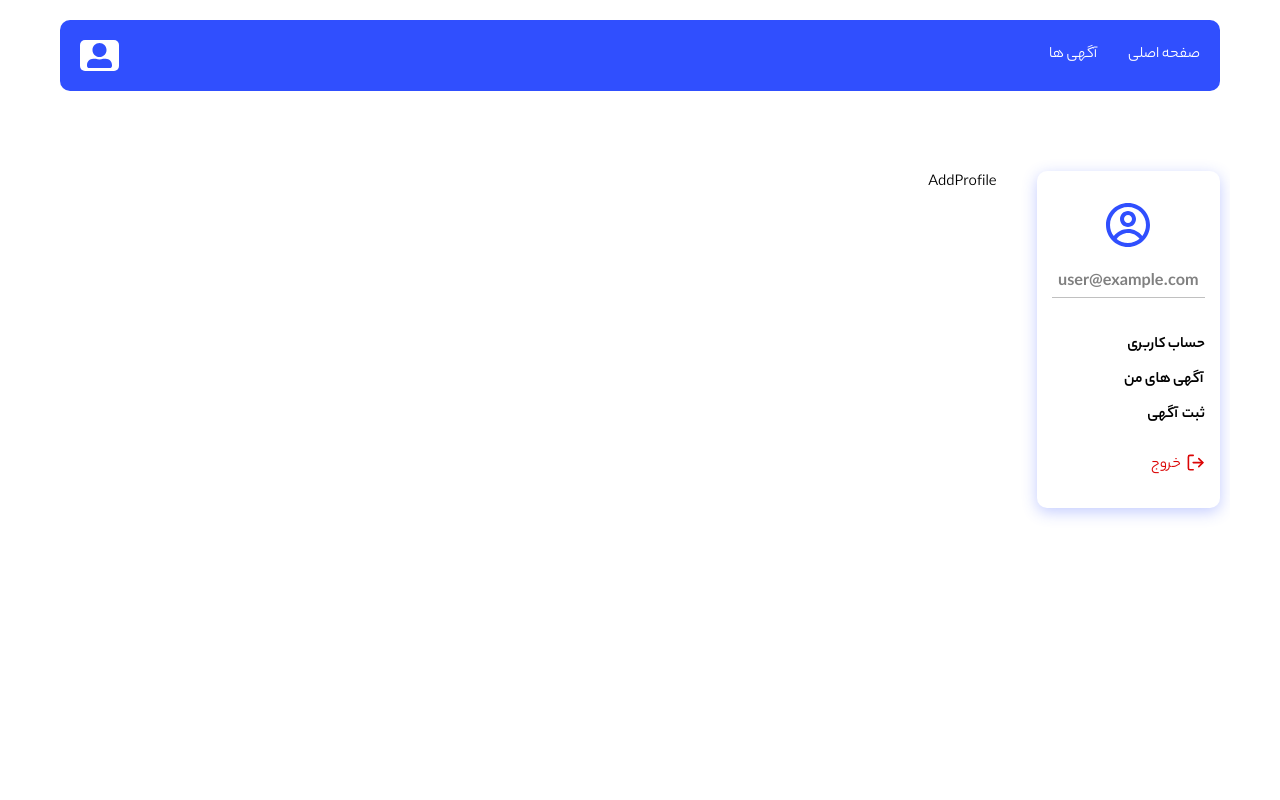
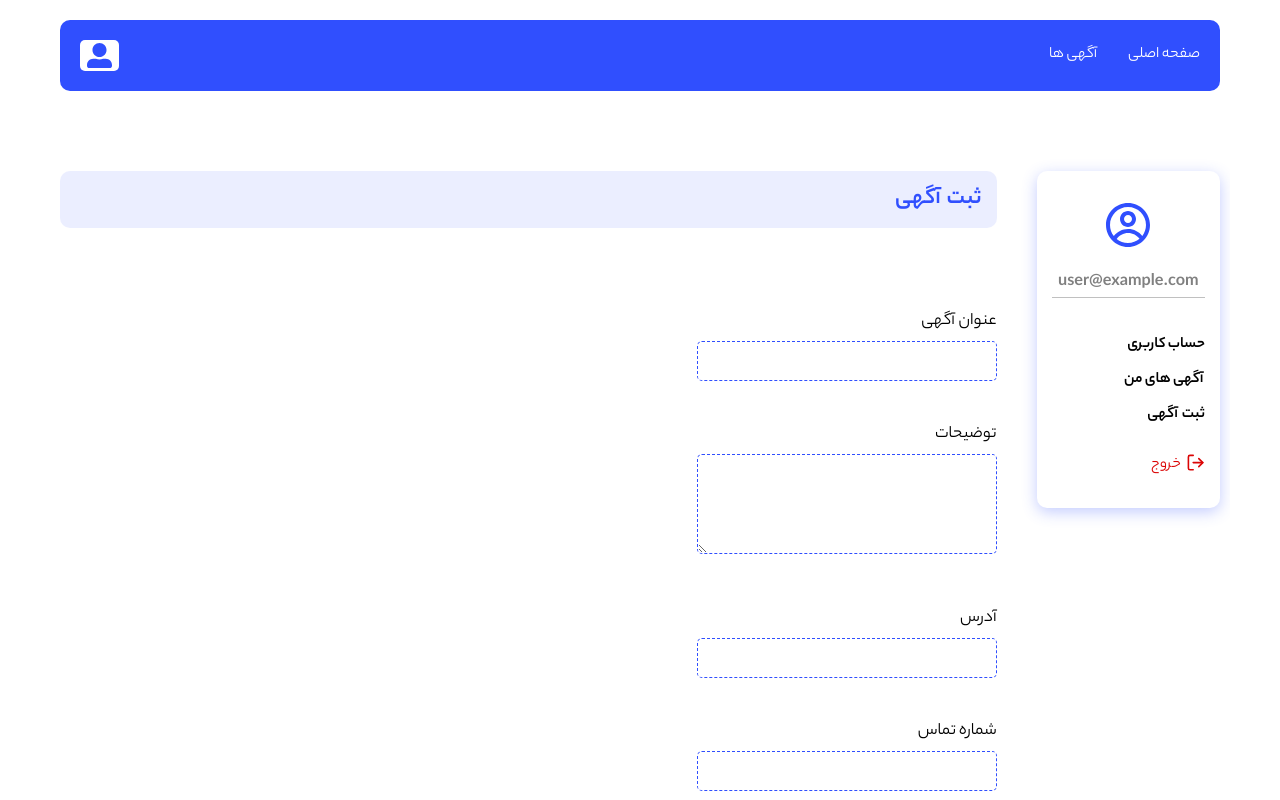
Before and after one commit to MAGNET-CODE/real-estate, a Next.js app: page /dashboard/add in a window 1280 px wide. Shown: the top 800 px of the page. Built offline with nearby package versions, Linux system fonts and the light colour scheme; no server answers; sample sign-in values are in the browser's storage.

Commit message:
add-inpus-for-profileAdd

```diff
--- a/src/app/dashboard/add/page.jsx
+++ b/src/app/dashboard/add/page.js
@@ -1,8 +1,9 @@
+import AddProfilePage from '@/components/template/AddProfilePage'
 import React from 'react'
 
 function AddProfile() {
   return (
-    <div>AddProfile</div>
+    <AddProfilePage />
   )
 }
 
--- /dev/null
+++ b/src/components/module/TextInput.jsx
@@ -0,0 +1,38 @@
+import { p2e } from "@/utils/replaceNumber";
+import styles from "@/module/TextInput.module.css";
+
+function TextInput({
+  title,
+  name,
+  profileData,
+  setProfileData,
+  textarea = false,
+}) {
+  const changeHandler = (e) => {
+    const { name, value } = e.target;
+    setProfileData({ ...profileData, [name]: p2e(value) });
+  };
+
+  return (
+    <div className={styles.container}>
+      <p>{title}</p>
+      {textarea ? (
+        <textarea
+          type="text"
+          name={name}
+          value={profileData[name]}
+          onChange={changeHandler}
+        />
+      ) : (
+        <input
+          type="text"
+          name={name}
+          value={profileData[name]}
+          onChange={changeHandler}
+        />
+      )}
+    </div>
+  );
+}
+
+export default TextInput;
--- /dev/null
+++ b/src/components/module/TextInput.module.css
@@ -0,0 +1,26 @@
+.container input,
+.container textarea {
+  margin-bottom: 40px;
+  width: 300px;
+  border: 1px #304ffe dashed;
+  color: grey;
+  border-radius: 5px;
+  padding: 10px;
+  font-size: 1rem;
+  height: 40px;
+}
+
+.container input:focus,
+.container textarea:focus {
+  border: 1px #304ffe solid;
+  outline: none;
+}
+
+.container textarea {
+  height: 100px;
+}
+
+.container p {
+  font-size: 1.1rem;
+  margin-bottom: 5px;
+}
--- /dev/null
+++ b/src/components/template/AddProfilePage.jsx
@@ -0,0 +1,66 @@
+"use client";
+
+import React, { useState } from 'react'
+import TextInput from '../module/TextInput';
+import { Toaster } from 'react-hot-toast';
+import styles from "@/template/AddProfilePage.module.css";
+
+function AddProfilePage() {
+    const [profileData, setProfileData] = useState({
+        title: "",
+        description: "",
+        location: "",
+        phone: "",
+        price: "",
+        realState: "",
+        constructionDate: new Date(),
+        category: "",
+        rules: [],
+        amenities: [],
+      });
+  return (
+    <div className={styles.container}>
+        <h3>ثبت آگهی</h3>
+        <TextInput
+        title="عنوان آگهی"
+        name="title"
+        profileData={profileData}
+        setProfileData={setProfileData}
+        />
+        <TextInput
+        title="توضیحات"
+        name="description"
+        profileData={profileData}
+        setProfileData={setProfileData}
+        textarea={true}
+        />
+        <TextInput
+        title="آدرس"
+        name="location"
+        profileData={profileData}
+        setProfileData={setProfileData}
+        />
+        <TextInput
+        title="شماره تماس"
+        name="phone"
+        profileData={profileData}
+        setProfileData={setProfileData}
+        />
+        <TextInput
+        title="قیمت(تومان)"
+        name="price"
+        profileData={profileData}
+        setProfileData={setProfileData}
+        />
+        <TextInput
+        title="بنگاه"
+        name="realState"
+        profileData={profileData}
+        setProfileData={setProfileData}
+        />
+        <Toaster />
+    </div>
+  )
+}
+
+export default AddProfilePage
--- /dev/null
+++ b/src/components/template/AddProfilePage.module.css
@@ -0,0 +1,31 @@
+.container {
+    display: flex;
+    flex-direction: column;
+    margin-bottom: 150px;
+  }
+
+  .container h3 {
+    font-size: 1.5rem;
+    font-weight: 400;
+    margin-bottom: 80px;
+    width: 100%;
+    background-color: #304ffe18;
+    color: #304ffe;
+    border-radius: 10px;
+    padding: 10px 15px;
+  }
+
+  .submit {
+    border: none;
+    background-color: #304ffe;
+    color: #fff;
+    font-size: 1rem;
+    border-radius: 5px;
+    transition: all ease-in 0.1s;
+    cursor: pointer;
+    padding: 10px;
+  }
+
+  .submit:hover {
+    transform: scale(1.05);
+  }
--- /dev/null
+++ b/src/utils/replaceNumber.js
@@ -0,0 +1,14 @@
+const e2p = (s) => s.toString().replace(/\d/g, (d) => "۰۱۲۳۴۵۶۷۸۹"[d]);
+
+const p2e = (s) =>
+  s.toString().replace(/[۰-۹]/g, (d) => "۰۱۲۳۴۵۶۷۸۹".indexOf(d));
+
+const sp = (number) => {
+  const seperatedNumber = number
+    .toString()
+    .match(/(\d+?)(?=(\d{3})+(?!\d)|$)/g);
+  const joinedNumber = seperatedNumber.join(",");
+  return e2p(joinedNumber);
+};
+
+export { e2p, p2e, sp };
```
Also changed, not shown: src/app/dashboard/page.js (renamed from src/app/dashboard/page.jsx).
